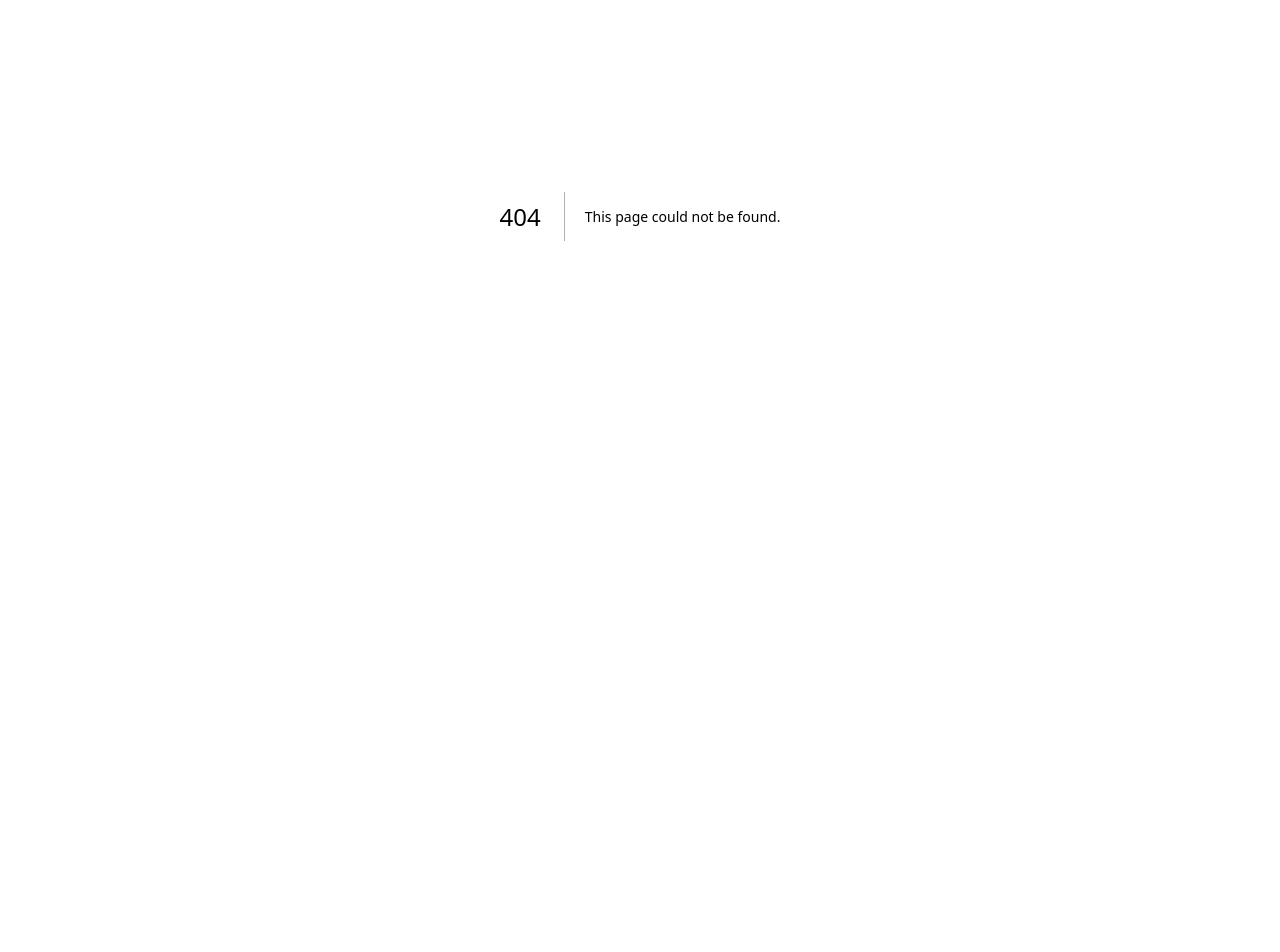
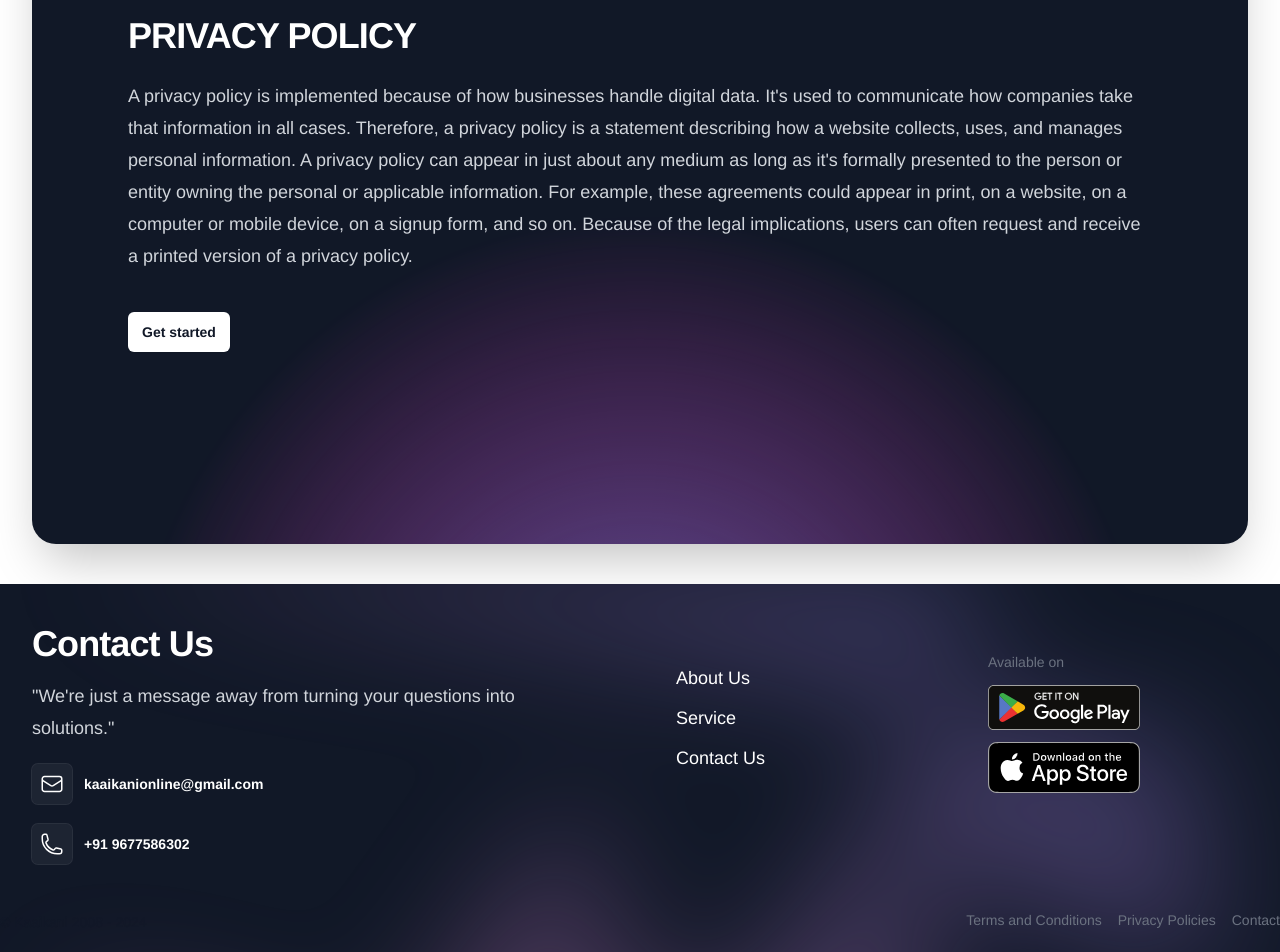
Before and after one commit to SRIRAMS2002/kaaikani, a Next.js app: page /Privacy in a window 1280 px wide. Before the commit this address had no page. Shown: the part 184-1136 px from the top of the page. Before the commit the page ends 800 px from the top, so only its background shows below. Built offline with nearby package versions, Linux system fonts and the light colour scheme.

Commit message:
Ui updated  -3

```diff
--- a/src/Components/ContactUs.jsx
+++ b/src/Components/ContactUs.jsx
@@ -36,14 +36,14 @@ const Footer = () => {
             <div className="flex flex-col items-start">
             <div className="p-5 w-48 text-white">
             <div className="text-lg uppercase text-gray-500 font-medium"></div>
-            <a className="my-3 text-lg block" href="/Founders">
+            <a className="my-3 text-lg block" href="/#About">
               About Us
             </a>
 
-            <a className="my-3 text-lg block" href="/Mentors">
+            <a className="my-3 text-lg block" href="/#Services">
               Service
             </a>
-            <a className="my-3 text-lg block" href="/Members">
+            <a className="my-3 text-lg block" href="/ContactUs">
               Contact Us
             </a>
 
@@ -83,11 +83,11 @@ const Footer = () => {
                 </span>
             </div>
             <div class="order-first sm:order-2 flex flex-wrap justify-center gap-y-2 gap-x-4 text-gray-500">
-                <a class="transition hover:text-gray-600 dark:hover:text-gray-300" target="_blank" rel="noopener noreferrer" href="https://www.instagram.com/srit_mechatrons_/">Terms and Conditions</a>
-                <a class="transition hover:text-gray-600 dark:hover:text-gray-300" target="_blank" rel="noopener noreferrer" href="https://www.youtube.com/@mechatronssrit902">Privacy Policies</a>
+                <a class="transition hover:text-gray-600 dark:hover:text-gray-300" rel="noopener noreferrer" href="/Terms">Terms and Conditions</a>
+                <a class="transition hover:text-gray-600 dark:hover:text-gray-300"  rel="noopener noreferrer" href="/Privacy">Privacy Policies</a>
 
 
-                <a class="transition hover:text-gray-600 dark:hover:text-gray-300" href="/contact">Contact</a>
+                <a class="transition hover:text-gray-600 dark:hover:text-gray-300" href="/ContactUs">Contact</a>
             </div>
 
         </div>
--- a/src/Components/Hero.jsx
+++ b/src/Components/Hero.jsx
@@ -11,7 +11,7 @@ const Hero = () => {
             Greetings to Kaaikani{" "}
           </h1>
 
-              <p className="mt-4 text-xl text-gray-600">
+              <p className="mt-4 text-xl text-gray-800">
               Experience the pinnacle of convenience with Kaaikani and Elevate your home with Kaaikani Veedu Varai, bringing the market to you!
               </p>
             </div>
--- a/src/Components/Navbar.jsx
+++ b/src/Components/Navbar.jsx
@@ -64,17 +64,18 @@ const Navbar = () => {
 
             <Disclosure.Panel className="md:hidden">
               <div className="px-2 pt-2  pb-3 space-y-1">
-                <div className='text-center'>
+                <div className='flex flex-col text-center'>
 
                 {navigation.map((item) => (
                   <a
                     key={item.name}
                     href={item.href}
                     className={classNames(
+
                       item.current
-                        ? 'text-white'
-                        : 'text-gray-300 hover:text-white',
-                      'block px-3 py-2  text-base font-medium'
+                      ? 'text-green-600'
+                      : 'text-gray-800 hover:text-green-400',
+                    'px-3 py-2 text-lg font-semibold'
                     )}
                   >
                     {item.name}
--- a/src/pages/ContactUs.jsx
+++ b/src/pages/ContactUs.jsx
@@ -194,8 +194,8 @@ const ContactUs = () => {
                 </span>
             </div>
             <div class="order-first sm:order-2 flex flex-wrap justify-center gap-y-2 gap-x-4 text-gray-500">
-                <a class="transition hover:text-gray-600 dark:hover:text-gray-300" target="_blank" rel="noopener noreferrer" href="https://www.instagram.com/srit_mechatrons_/">Terms and Conditions</a>
-                <a class="transition hover:text-gray-600 dark:hover:text-gray-300" target="_blank" rel="noopener noreferrer" href="https://www.youtube.com/@mechatronssrit902">Privacy Policies</a>
+                <a class="transition hover:text-gray-600 dark:hover:text-gray-300" rel="noopener noreferrer" href="/Terms">Terms and Conditions</a>
+                <a class="transition hover:text-gray-600 dark:hover:text-gray-300" rel="noopener noreferrer" href="/Privacy">Privacy Policies</a>
 
 
                 <a class="transition hover:text-gray-600 dark:hover:text-gray-300" href="/contact">Contact</a>
--- /dev/null
+++ b/src/pages/Privacy.jsx
@@ -0,0 +1,68 @@
+import React from "react";
+import Navbar from "../Components/Navbar";
+import Footer from "../Components/ContactUs";
+
+const Privacy = () => {
+  return (
+    <div>
+      <div>
+        <Navbar />
+        <div className="bg-white">
+          <div className="mx-auto py-5 sm:px-6 sm:py-10 lg:px-8">
+            <div className="relative isolate overflow-hidden mt-[2rem] bg-gray-900 px-6 py-16 shadow-2xl sm:rounded-3xl sm:px-16 md:pt-24 lg:flex lg:gap-x-20 lg:px-24 lg:pt-0">
+              <svg
+                viewBox="0 0 1024 1024"
+                className="absolute left-1/2 top-1/2 -z-10 h-[64rem] w-[64rem] -translate-y-1/2 [mask-image:radial-gradient(closest-side,white,transparent)] sm:left-full sm:-ml-80 lg:left-1/2 lg:ml-0 lg:-translate-x-1/2 lg:translate-y-0"
+                aria-hidden="true"
+              >
+                <circle
+                  cx={512}
+                  cy={512}
+                  r={512}
+                  fill="url(#759c1415-0410-454c-8f7c-9a820de03641)"
+                  fillOpacity="0.7"
+                />
+                <defs>
+                  <radialGradient id="759c1415-0410-454c-8f7c-9a820de03641">
+                    <stop stopColor="#7775D6" />
+                    <stop offset={1} stopColor="#E935C1" />
+                  </radialGradient>
+                </defs>
+              </svg>
+              <div className="mx-auto  text-center lg:mx-0 lg:flex-auto lg:py-32 lg:text-left">
+                <h2 className="text-3xl font-bold tracking-tight text-white sm:text-4xl">
+                  PRIVACY POLICY
+                </h2>
+                <p className="mt-6 text-lg leading-8 text-gray-300">
+                  A privacy policy is implemented because of how businesses
+                  handle digital data. It's used to communicate how companies
+                  take that information in all cases. Therefore, a privacy
+                  policy is a statement describing how a website collects, uses,
+                  and manages personal information. A privacy policy can appear
+                  in just about any medium as long as it's formally presented to
+                  the person or entity owning the personal or applicable
+                  information. For example, these agreements could appear in
+                  print, on a website, on a computer or mobile device, on a
+                  signup form, and so on. Because of the legal implications,
+                  users can often request and receive a printed version of a
+                  privacy policy.
+                </p>
+                <div className="mt-10 flex items-center justify-center gap-x-6 lg:justify-start">
+                  <a
+                    href="/"
+                    className="rounded-md bg-white px-3.5 py-2.5 text-sm font-semibold text-gray-900 shadow-sm hover:bg-gray-100 focus-visible:outline focus-visible:outline-2 focus-visible:outline-offset-2 focus-visible:outline-white"
+                  >
+                    Get started
+                  </a>
+                </div>
+              </div>
+            </div>
+          </div>
+        </div>
+        <Footer />
+      </div>
+    </div>
+  );
+};
+
+export default Privacy;
--- /dev/null
+++ b/src/pages/Terms.jsx
@@ -0,0 +1,52 @@
+import React from 'react'
+import Navbar from '../Components/Navbar'
+import Footer from '../Components/ContactUs'
+const Terms = () => {
+  return (
+    <div>
+        <Navbar/>
+        <div className="bg-white">
+      <div className="mx-auto py-5 sm:px-6 sm:py-10 lg:px-8">
+        <div className="relative isolate overflow-hidden mt-[2rem] bg-gray-900 px-6 py-16 shadow-2xl sm:rounded-3xl sm:px-16 md:pt-24 lg:flex lg:gap-x-20 lg:px-24 lg:pt-0">
+          <svg
+            viewBox="0 0 1024 1024"
+            className="absolute left-1/2 top-1/2 -z-10 h-[64rem] w-[64rem] -translate-y-1/2 [mask-image:radial-gradient(closest-side,white,transparent)] sm:left-full sm:-ml-80 lg:left-1/2 lg:ml-0 lg:-translate-x-1/2 lg:translate-y-0"
+            aria-hidden="true"
+          >
+            <circle cx={512} cy={512} r={512} fill="url(#759c1415-0410-454c-8f7c-9a820de03641)" fillOpacity="0.7" />
+            <defs>
+              <radialGradient id="759c1415-0410-454c-8f7c-9a820de03641">
+                <stop stopColor="#7775D6" />
+                <stop offset={1} stopColor="#E935C1" />
+              </radialGradient>
+            </defs>
+          </svg>
+          <div className="mx-auto  text-center lg:mx-0 lg:flex-auto lg:py-32 lg:text-left">
+            <h2 className="text-3xl font-bold tracking-tight text-white sm:text-4xl">
+            TERMS & CONDITION
+
+            </h2>
+            <p className="mt-6 text-lg leading-8 text-gray-300">
+            Kaaikani application is an online sales of fresh fruits and vegetables. The customer can order their needs through kaaikani application the previous day, and delivery will be made the next day on their doorstep. We care about privacy and security of your personnel information. Collecting and using your Personnel Data Login and Password: Kaakani Application asks for the Customer to create Account. Login and Password are asked for security purpose. Each individual customer has their own login and Password. Address: Kaaikani Application collect address to Deliver the products at the customer doorstep. Bank Details: Kaaikani Application collect Bank Details of the Customer to allow payment through online using Credit cards, Debit cards, Gpay, Phonepe, internet Banking. We do not share your personnel Data with anyother third Party without your permission. Children's Privacy our application do not address any one under the age of 13. we do not collect any Personnel information from children through our application. We may update our policy time to time. we will notify you of any changes by posting the new privacy policy on this page.
+            </p>
+            <div className="mt-10 flex items-center justify-center gap-x-6 lg:justify-start">
+              <a
+                href="/"
+                className="rounded-md bg-white px-3.5 py-2.5 text-sm font-semibold text-gray-900 shadow-sm hover:bg-gray-100 focus-visible:outline focus-visible:outline-2 focus-visible:outline-offset-2 focus-visible:outline-white"
+              >
+                Get started
+              </a>
+
+            </div>
+          </div>
+
+        </div>
+      </div>
+    </div>
+        <Footer/>
+
+    </div>
+  )
+}
+
+export default Terms
--- a/src/pages/index.js
+++ b/src/pages/index.js
@@ -8,7 +8,7 @@ import Contact from '@/Components/ContactUs';
 import About from '@/Components/About';
 const index = () => {
   return (
-    <div className="bg-[#4ffb60]">
+    <div className="bg-[#80b918]">
 {/*
       <Demo/> */}
 
```
